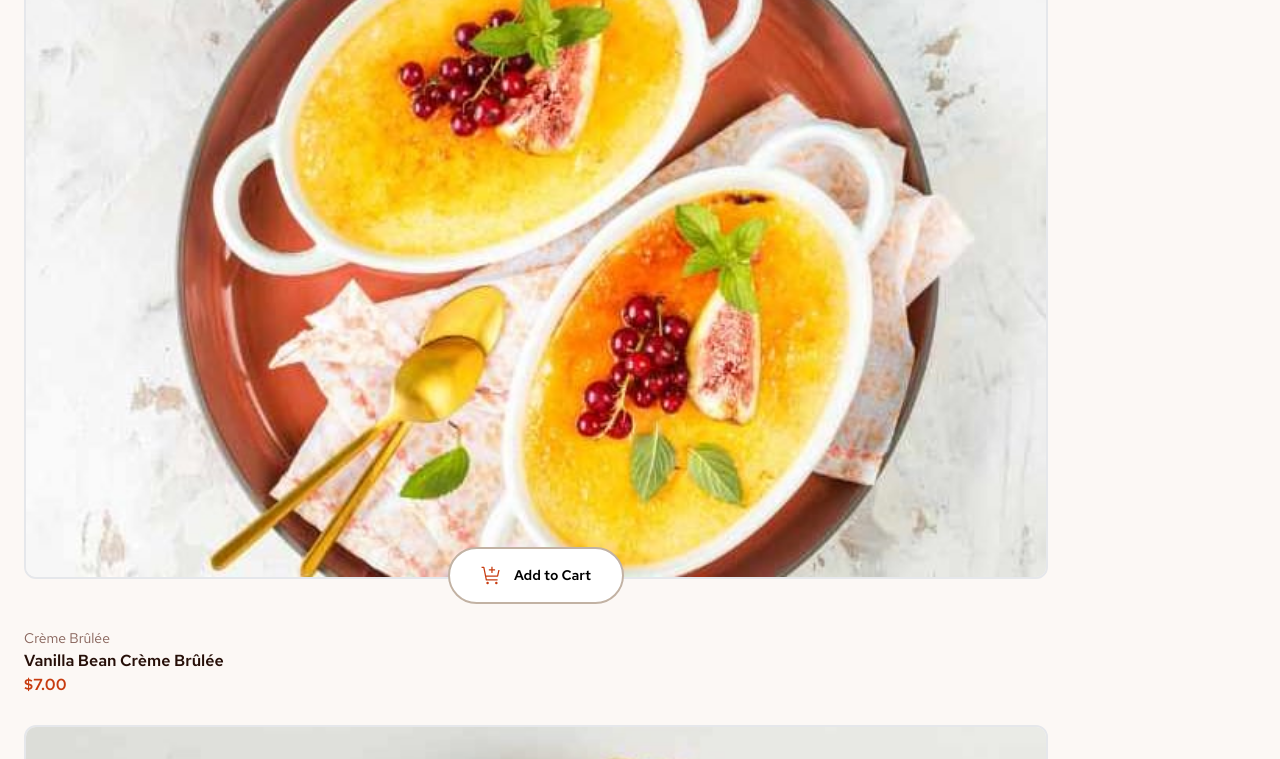
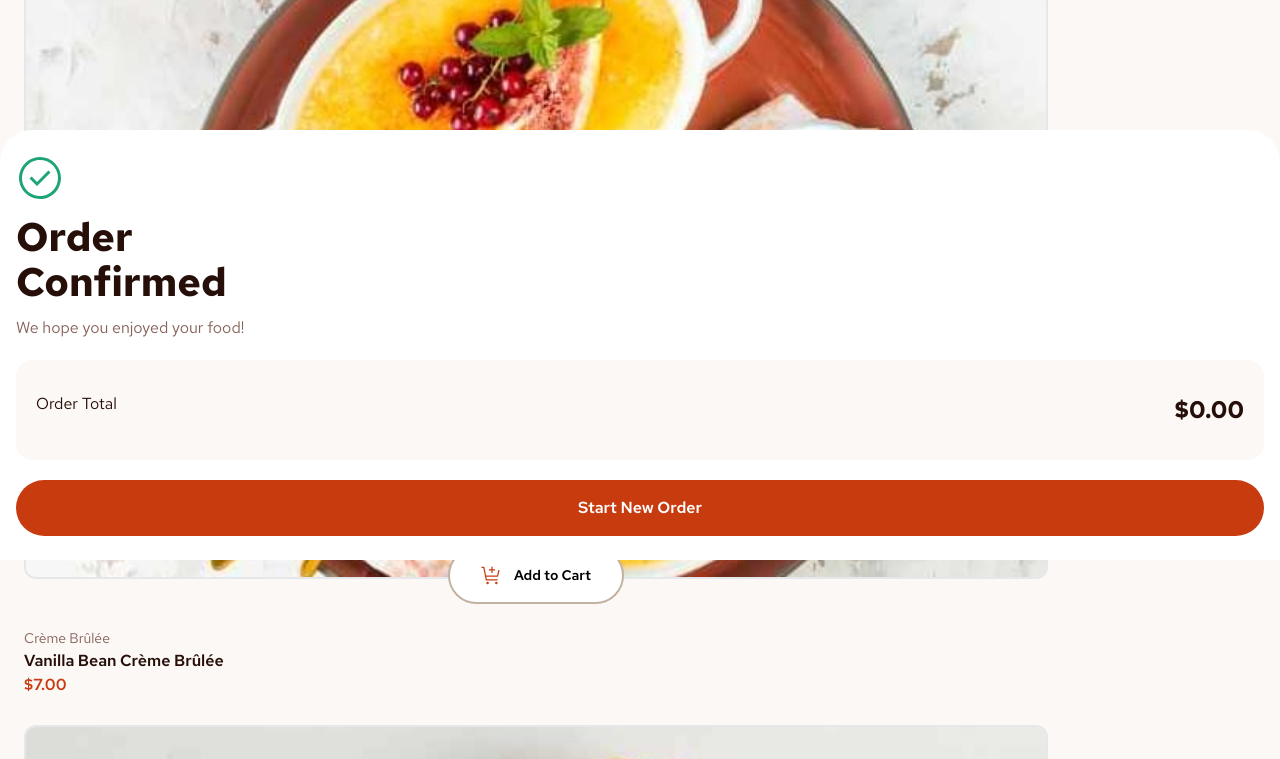
Before and after one commit to JoshuaNwaizu/Product-list, a React (Vite) app: page / in a window 1280 px wide. Shown: the part 1040-1799 px from the top of the page. Built offline with nearby package versions, Linux system fonts and the light colour scheme.

Commit message:
first commit

```diff
--- /dev/null
+++ b/src/components/Button.tsx
@@ -0,0 +1,22 @@
+// import React from 'react'
+
+import React from 'react';
+
+interface Button {
+  text: string;
+  onClick?: () => void;
+  className: string;
+}
+
+const Button: React.FC<Button> = ({ text, onClick, className }) => {
+  return (
+    <button
+      className={className}
+      onClick={onClick}
+    >
+      {text}
+    </button>
+  );
+};
+
+export default Button;
--- a/src/components/Cart.tsx
+++ b/src/components/Cart.tsx
@@ -1,9 +1,13 @@
 // import React from 'react'
 import { useDispatch, useSelector } from 'react-redux';
-import { CartItem, deleteItem } from '../features/productsSlice';
+import { CartItem, deleteItem, openOrder } from '../features/productsSlice';
 import { AppDispatch, RootState } from '../store';
+// import { useState } from 'react';
+import Button from './Button';
 
 const Cart = () => {
+  // const [openOrder, setOpenOrder] = useState<boolean>(false);
+
   const dispatch = useDispatch<AppDispatch>();
 
   const cartItem = useSelector((store: RootState) => store.cart);
@@ -13,6 +17,11 @@ const Cart = () => {
   const cartSummary = cartItem.reduce((total: number, item: CartItem) => {
     return total + item.quantity * item.price;
   }, 0);
+
+  const handleOpenNav = () => {
+    dispatch(openOrder());
+  };
+
   console.log(cartItem);
   console.log(cartTotal);
   console.log(cartSummary);
@@ -82,9 +91,12 @@ const Cart = () => {
               </p>
             </span>
           </div>
-          <button className="bg-[#C73B0F] p-[1rem] font-semibold text-[16px] text-[#fff] rounded-xl">
-            Confirm Order
-          </button>
+
+          <Button
+            text=" Confirm Order"
+            className="bg-[#C73B0F] p-[1rem] font-semibold text-[16px] text-[#fff] rounded-xl"
+            onClick={handleOpenNav}
+          />
         </section>
       )}
     </>
--- a/src/components/OrderConfirmed.tsx
+++ b/src/components/OrderConfirmed.tsx
@@ -3,33 +3,60 @@
 import { useSelector } from 'react-redux';
 import { RootState } from '../store';
 import { productList } from './ProductItems';
+import Button from './Button';
+import { CartItem } from '../features/productsSlice';
 
 const orderList = productList;
 
-const OrderConfirmed = () => {
+const OrderConfirmed: React.FC = () => {
   const cartItem = useSelector((store: RootState) => store.cart);
+  const isOrderOpen = useSelector((store: RootState) => store.openOrder);
 
   const getOrderedList = cartItem.map((cart) => {
     const productListItem = orderList.find((item) => item.name === cart.name);
     return productListItem ? { ...cart, ...productListItem } : cart;
   });
-
+  const orderSummary = getOrderedList.reduce(
+    (total: number, item: CartItem): number => {
+      return total + item.quantity * item.price;
+    },
+    0
+  );
   console.log(getOrderedList);
+  console.log(orderSummary);
 
   return (
     <section>
+      <div
+        className={` ${
+          isOrderOpen ? 'bg-[#1e1d1dac] fixed left-0 top-0 h-svh w-svw' : ''
+        }`}
+      ></div>
+      <section
+        className={`fixed  ${
+          isOrderOpen ? 'bottom-0' : 'bottom-[-100%]'
+        } flex left-0 right-0 flex-col gap-5 px-4 py-6 bg-white rounded-t-[2rem] text-[#260F08] transition-all duration-300
+      `}
+      >
         <div>
-        <span>
           <img
             src="/assets/images/icon-order-confirmed.svg"
             alt="order-confirmed"
+            className="h-[48px] mb-3"
           />
-          <h2>Order Confirmed</h2>
-          <p>We hope you enjoyed your food!</p>
+          <span className="flex flex-col gap-3">
+            <h2 className="text-[#260F08] text-[40px] font-bold leading-[45px]">
+              Order
+              <br />
+              Confirmed
+            </h2>
+            <p className="text-[16px] text-[#87635A]">
+              We hope you enjoyed your food!
+            </p>
           </span>
         </div>
 
-      <div className="flex flex-col gap-5 px-5 py-8 bg-red-200 rounded-2xl">
+        <div className="flex flex-col gap-5 px-5 py-8 bg-[#FCF8F6] rounded-2xl">
           {getOrderedList.map((item, i) => (
             <>
               <article
@@ -37,27 +64,48 @@ const OrderConfirmed = () => {
                 className="flex justify-between"
               >
                 <div className="flex gap-5">
+                  {item.image && (
                     <img
-                  src={item.image.mobile}
+                      src={item.image.thumbnail}
                       alt={item.name}
-                  className="w-[48px] h-[48px]"
+                      className="w-[48px] h-[48px] rounded-xl"
                     />
-                <div>
-                  <p>{item.name}</p>
-                  <span className="flex gap-3">
-                    <p>1x</p>
-                    <p>$7.20</p>
+                  )}
+                  <div className="flex flex-col gap-1">
+                    <p className="text-[14px] font-semibold text-[#260F08]">
+                      {item.name.length < 17
+                        ? item.name
+                        : `${item.name.slice(0, 17)}...`}
+                    </p>
+                    <span className="flex items-center gap-3 text-[14px]">
+                      <p className=" text-[#C73B0F] font-semibold">
+                        {item.quantity}x
+                      </p>
+                      <p className="text-[#87635A]">@{item.price.toFixed(2)}</p>
                     </span>
                   </div>
                 </div>
-              <h3>$42.00</h3>
+                <h3 className="text-[16px] font-semibold">
+                  ${(item.quantity * item.price).toFixed(2)}
+                </h3>
               </article>
-            <hr className="border-black" />
+              <hr />
             </>
           ))}
+          <div>
+            <p className="flex justify-between">
+              <span>Order Total</span>
+              <span className="font-bold text-[24px]">
+                ${orderSummary.toFixed(2)}
+              </span>
+            </p>
           </div>
-
-      <div></div>
+        </div>
+        <Button
+          text="Start New Order"
+          className="bg-[#C73B0F] p-[1rem] font-semibold text-[16px] text-[#fff] rounded-[2rem] text-center w-full"
+        />
+      </section>
     </section>
   );
 };
--- a/src/components/ProductItems.tsx
+++ b/src/components/ProductItems.tsx
@@ -8,6 +8,7 @@ import {
   incrementItemQuantity,
 } from '../features/productsSlice';
 import { AppDispatch, RootState } from '../store';
+// import { useState } from 'react';
 
 export interface Image {
   thumbnail: string;
--- a/src/features/productsSlice.tsx
+++ b/src/features/productsSlice.tsx
@@ -3,23 +3,35 @@ export interface CartItem {
   price: number;
   isActive: boolean;
   quantity: number;
+  image?: {
+    thumbnail: string;
+    desktop: string;
+    mobile: string;
+    tablet: string;
+  };
 }
 
 export interface State {
   cart: CartItem[];
   activeItems: CartItem[];
+  openOrder: boolean;
 }
-
+interface OpenAction {
+  type: 'open/item';
+}
 export type Action =
   | { type: 'add/cart'; payload: CartItem }
   | { type: 'increment/item'; payload: { name: string; price: number } }
   | { type: 'decrement/item'; payload: { name: string; price: number } }
   | { type: 'active/item'; payload: { name: string; price: number } }
+  | { type: 'open/item'; payload?: any }
+  | { type: 'reset/item'; payload?: any }
   | { type: 'delete/item'; payload: { name: string; price: number } };
 
 const initialState: State = {
   cart: [],
   activeItems: [],
+  openOrder: false,
 };
 
 const cartReducer = (state: State = initialState, action: Action): State => {
@@ -83,6 +95,11 @@ const cartReducer = (state: State = initialState, action: Action): State => {
         ),
       };
 
+    case 'open/item':
+      return { ...state, openOrder: !state.openOrder };
+    case 'reset/item':
+      return { ...state, cart: [], activeItems: [], openOrder: false };
+
     default:
       return state;
   }
@@ -114,4 +131,10 @@ export const deleteItem = (name: string, price: number): Action => ({
   payload: { name, price },
 });
 
+export const openOrder = (): OpenAction => {
+  return {
+    type: 'open/item',
+  };
+};
+
 export default cartReducer;
```
Lines whose indentation alone changed are shown as unchanged.
